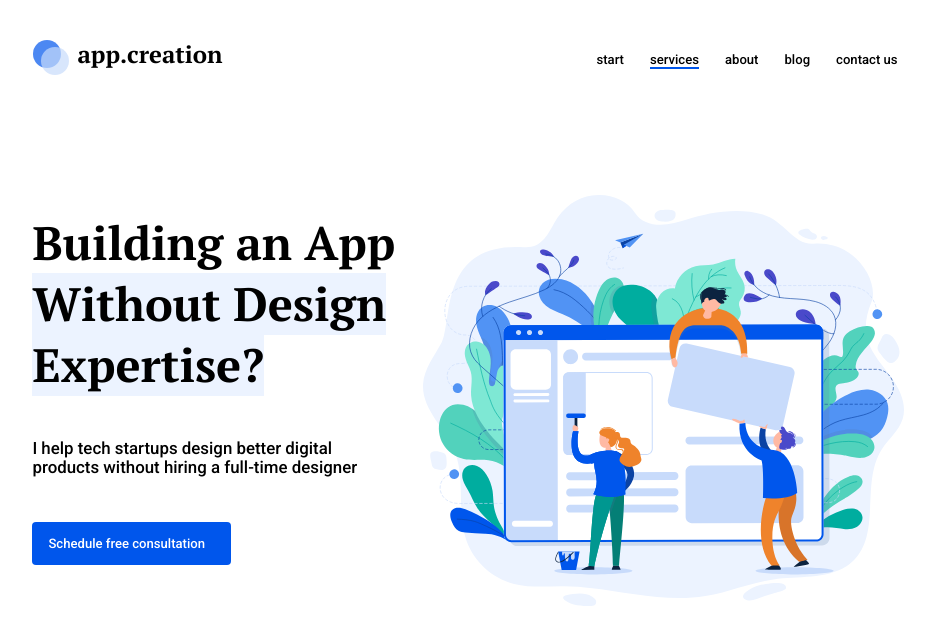
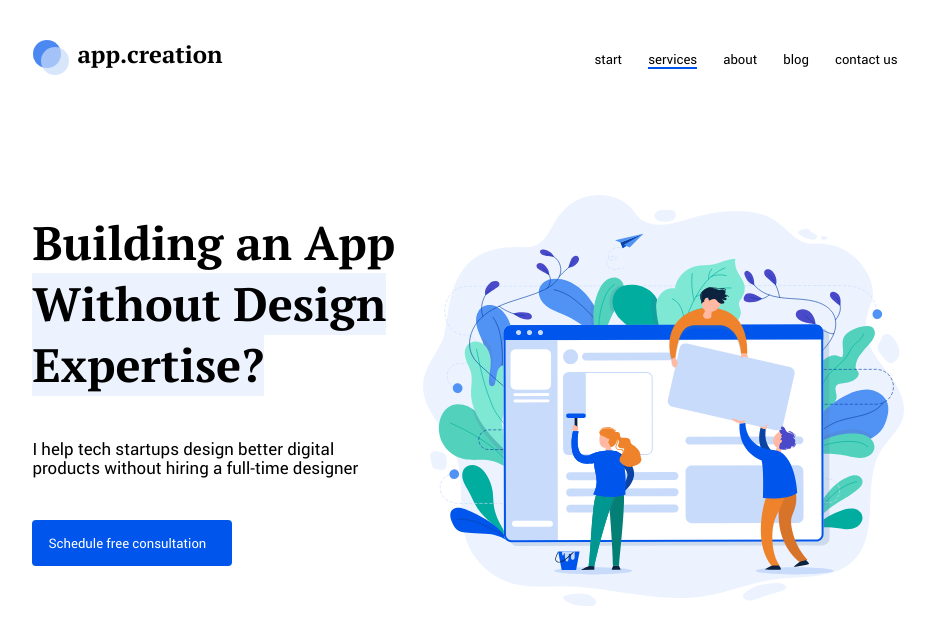
Before and after one commit to WebHeroSchool/VladPankratov-WHS-TEST, a plain HTML site: page index.html in a window 1280 px wide. Shown: the whole page, without its empty margins (172-1107 px from the left). Drawn offline with Linux system fonts and the light colour scheme.

Commit message:
Удалил google шрифты , так как есть локальные в папке fonts

```diff
--- a/index.html
+++ b/index.html
@@ -6,8 +6,6 @@
       <title>Сайт по шаблону Figma</title>
       <link rel="stylesheet" type="text/css" href="styles.css">
       <link rel="stylesheet" type="text/css" href="fonts/fonts.css">
-      <link href="https://fonts.googleapis.com/css2?family=Roboto:wght@400;500;700&display=swap" rel="stylesheet">
-      <link href="https://fonts.googleapis.com/css2?family=PT+Serif:wght@700&display=swap" rel="stylesheet">
     </head>
     <body>
       <div class="wrapper">
--- a/styles.css
+++ b/styles.css
@@ -81,7 +81,7 @@ body {
   margin-right: 26px;
   color: #000;
   text-decoration: none;
-  font: 500 0.9375vw/1.0937vw Roboto, arial, helvetica, sans-serif;
+  font: 500 0.9375vw/1.0937vw roboto, arial, helvetica, sans-serif;
   transition: opacity 0.5s;
 }
 
@@ -141,13 +141,13 @@ body {
 }
 
 .main__description {
-  font: 400 1.1458vw/1.3541vw Roboto, arial, helvetica, sans-serif;
+  font: 400 1.1458vw/1.3541vw roboto, arial, helvetica, sans-serif;
   color: #000;
   margin: 0 286px 61px 0;
 }
 
 .main__button {
-  font: 500 18px/21px Roboto, arial, helvetica, sans-serif;
+  font: 500 18px/21px roboto, arial, helvetica, sans-serif;
   color: #fff;
   background: #0056ec;
   padding: 17px 33px 17px 20px;
@@ -390,7 +390,7 @@ body {
     display: block;
     padding: 12px 24px;
     color: #000;
-    font-family: Roboto, sans-serif;
+    font-family: roboto, sans-serif;
     font-size: 8vw;
     line-height: 9.6vw;
     font-weight: 500;
```
